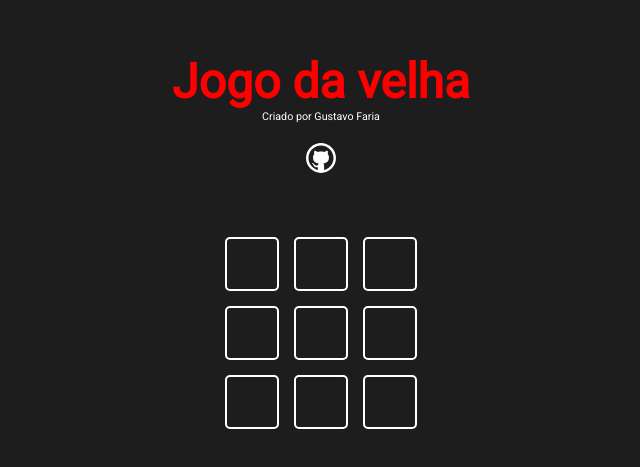
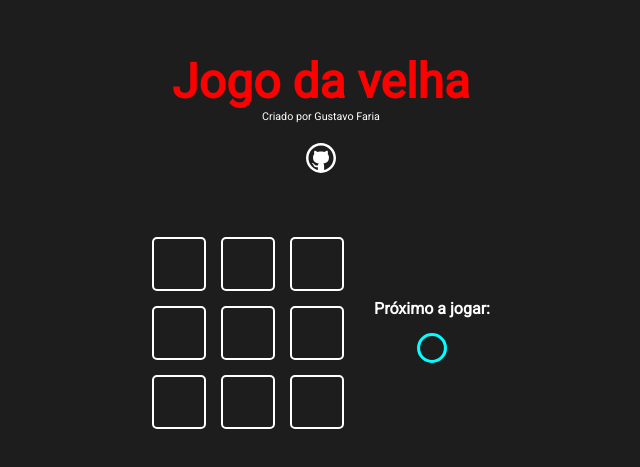
Before and after one commit to Gustavo-Faria-Dev/Tic-tac-toe, a Next.js app: page / in a window 1280 px wide. Shown: the part 179-646 px from the top of the page, without its empty margins (319-959 px from the left). Built offline with nearby package versions, Linux system fonts and the light colour scheme.

Commit message:
criada a lógica do game

```diff
--- a/src/components/game/Game.jsx
+++ b/src/components/game/Game.jsx
@@ -4,26 +4,51 @@
 
 import GameOption from '../gameOption/GameOption'
 
-
+import Icon from '../icon/Icon'
 
 function Game(){
     const[gameState, setGameState] = useState(Array(9).fill(0))
+    const[currentPlayer, setCurrentPlayer] = useState(1)
+
+    const handleClick = (pos) => {
+        if(gameState[pos] === 0){
+        console.log(pos)
+        let newGameState = [...gameState]
+        newGameState[pos] = currentPlayer
+        setCurrentPlayer(currentPlayer*-1)
+        setGameState(newGameState)
+        }
+
+    }
 
     console.log(gameState)
 
     return(
+        <div className = {styles.gameContent}>
+
         <div className={styles.game}>
             {
                 gameState.map((value, pos) =>
-                    <GameOption
-                        key ={`game-option-pos-${pos}`}
-                        status = {value}
-                    />
+                <GameOption
+                key ={`game-option-pos-${pos}`}
+                status = {value}
+                onClick = {() => handleClick(pos)}
+                />
                 )
             }
 
 
         </div>
+        <div className={styles.gameInfo}>
+            <h4>Próximo a jogar:</h4>
+            {
+                currentPlayer === 1 && <Icon iconName = "circle"/>
+            }
+            {
+                currentPlayer === -1 && <Icon iconName = "x"/>
+            }
+        </div>
+        </div>
     )
 }
 
--- a/src/components/game/Game.module.css
+++ b/src/components/game/Game.module.css
@@ -5,3 +5,16 @@
 
 
 }
+
+.gameContent {
+    display: flex;
+    gap: 30px;
+    align-items: center;
+}
+
+.gameInfo{
+    display: flex;
+    flex-direction: column;
+    align-items: center;
+    gap: 15px;
+}
--- a/src/components/gameOption/GameOption.jsx
+++ b/src/components/gameOption/GameOption.jsx
@@ -4,9 +4,9 @@
 
 const GameIcon = ({iconName}) => <Icon iconName = {iconName} size =  "25"/>
 
-function GameOption({status}) {
+function GameOption({status, onClick}) {
     return(
-        <div className={styles.gameOption}>
+        <div className={styles.gameOption} onClick={onClick}>
             {
                 status === 1 && <Icon iconName = "circle" />
 
```
